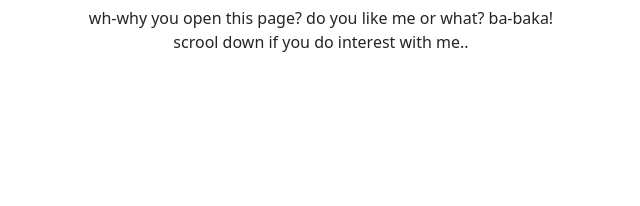
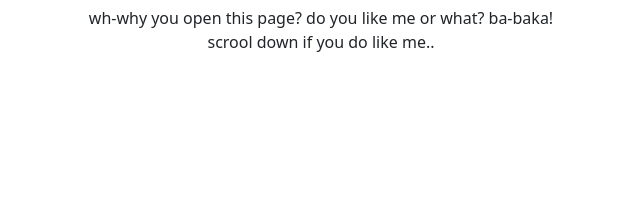
Before and after one commit to azuluna/azuluna.github.io, a plain HTML site: page index.html in a window 1280 px wide. Shown: the part 373-579 px from the top of the page, 319-959 px from the left. Drawn offline with nearby package versions, Linux system fonts and the light colour scheme.

Commit message:
update main section
change greetings

```diff
--- a/index.html
+++ b/index.html
@@ -47,8 +47,7 @@
 
     <div class="jumbotron">
       <b class="tittle">hamdanltf</b><b class="dot">.</b>
-      <p class="tag">wh-why you open this page? do you like me or what? ba-baka!<br>scrool down if you do interest
-        with me..</p>
+      <p class="tag">wh-why you open this page? do you like me or what? ba-baka!<br>scrool down if you do like me..</p>
     </div>
 
     <div class="content" id="about">
--- a/style.css
+++ b/style.css
@@ -2,7 +2,7 @@
     background-color: #1e1e1e;
     /* margin: 10pt; */
     /* color: red; */
-    /* text-align: center; */
+    text-align: right;
     opacity: 0.9;
 }
 
```
